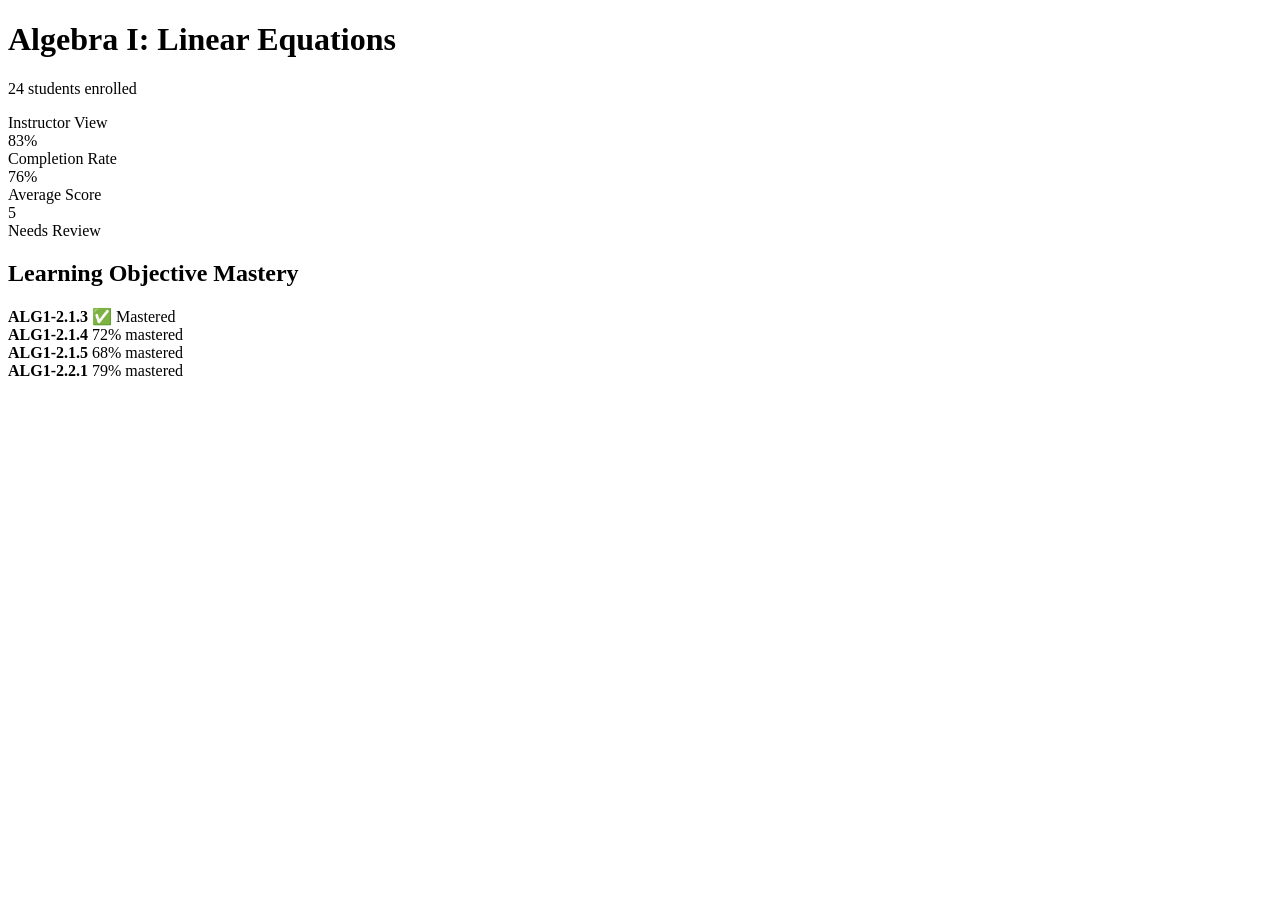
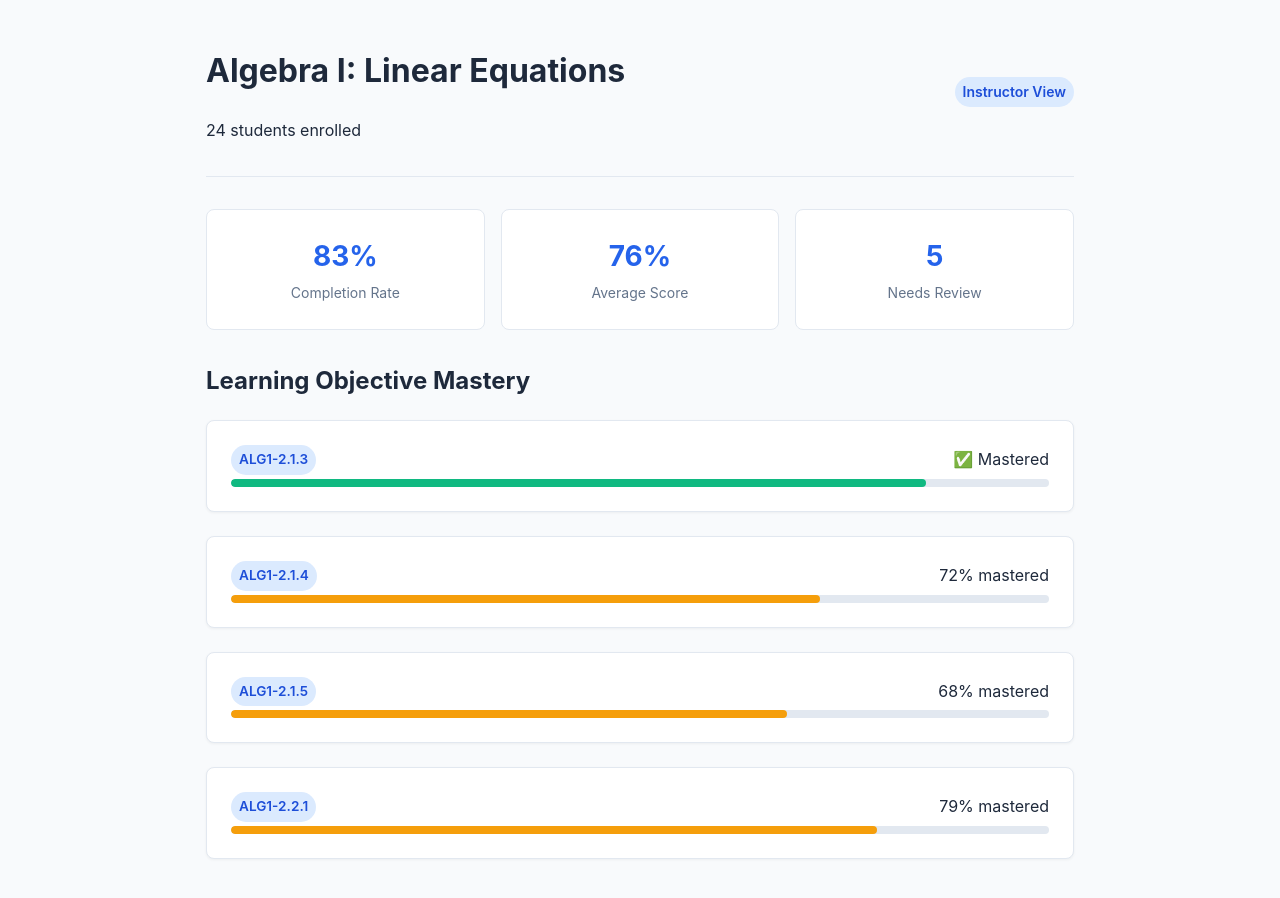
Before and after one commit to Aheto/mini-openstax_static, a plain HTML site: page instructor/analytics-1.html in a window 1280 px wide. Before the commit the page ends 800 px from the top, so only its background shows below. Drawn offline with Linux system fonts and the light colour scheme; the site is published under a folder, as on GitHub Pages, so addresses that start at the root find nothing.

Commit message:
Update analytics-1.html

```diff
--- a/instructor/analytics-1.html
+++ b/instructor/analytics-1.html
@@ -1,3 +1,5 @@
+
+
 <!DOCTYPE html>
 <html lang="en">
 <head>
@@ -5,7 +7,7 @@
   <meta name="viewport" content="width=device-width, initial-scale=1.0" />
   <meta name="description" content="Mini OpenStax: Instructor analytics dashboard (static)" />
   <title>Mini OpenStax — Instructor Dashboard</title>
-  <link rel="stylesheet" href="/css/main.css">
+  <link rel="stylesheet" href="../css/main.css">
 </head>
 <body>
   <div class="container">
```
